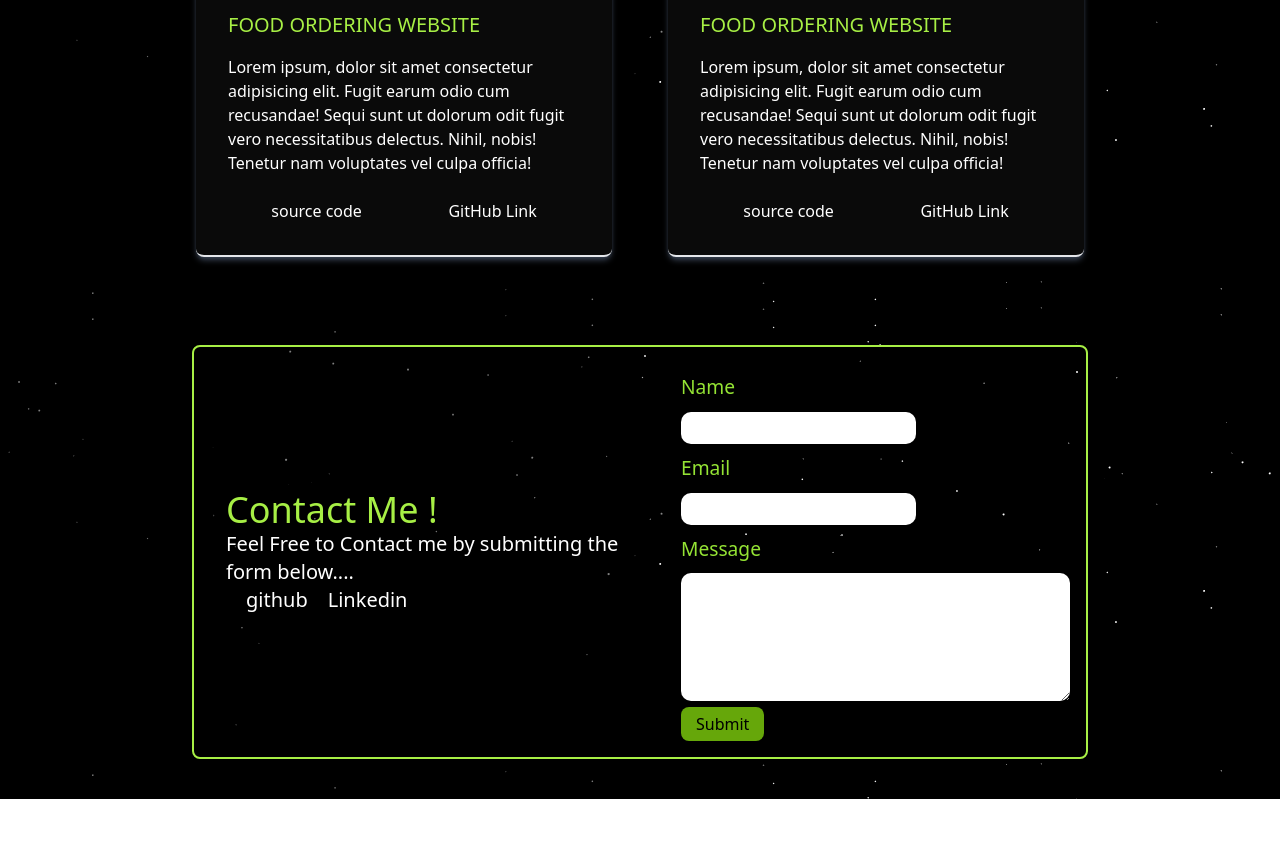
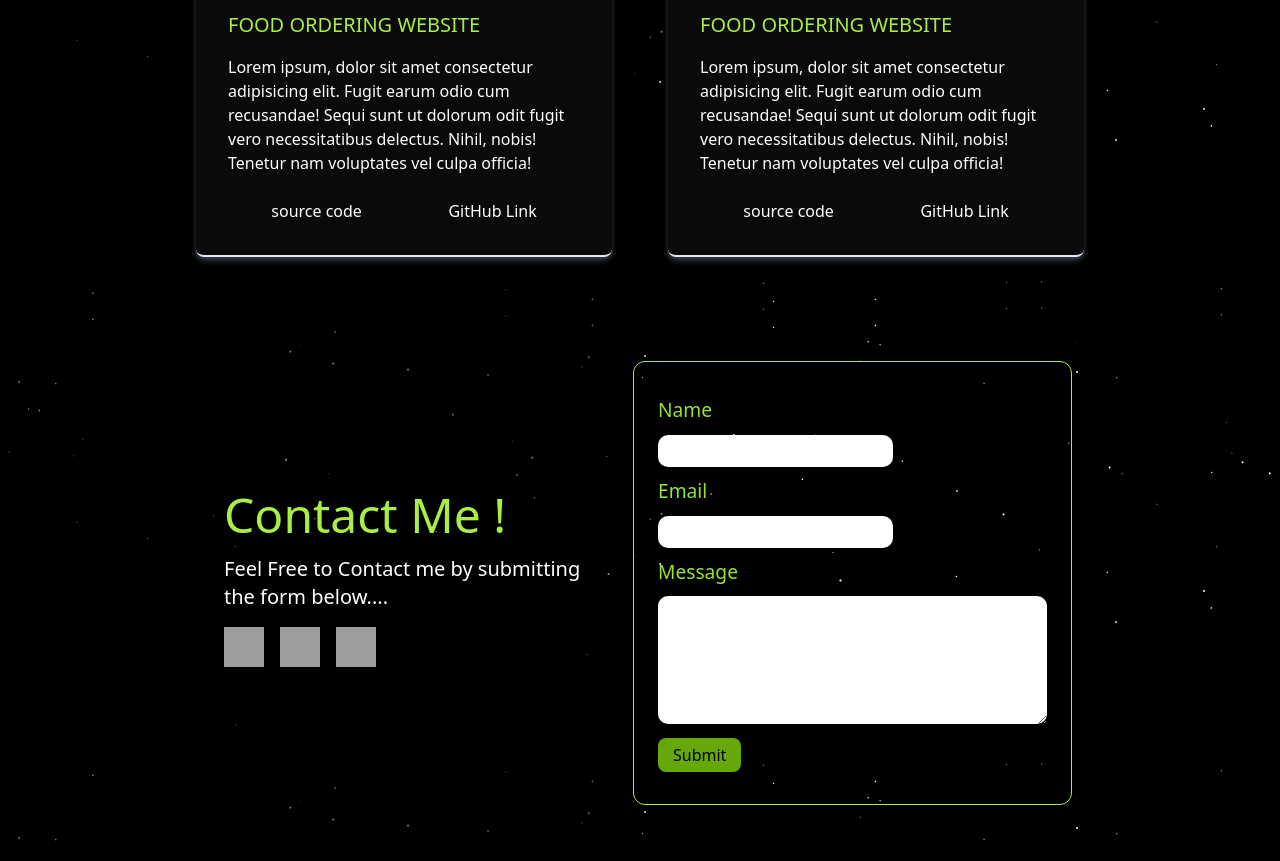
Before and after one commit to Vaigarai14/Portfolio, a website: page src/index.html in a window 1280 px wide. Shown: the part 4477-5338 px from the top of the page. Before the commit the page ends 5276 px from the top, so only its background shows below. Drawn offline with nearby package versions, Linux system fonts and the light colour scheme; grey boxes are pictures that could not be loaded.

Commit message:
added new features

```diff
--- a/src/index.html
+++ b/src/index.html
@@ -587,26 +587,66 @@
     <!--* Contact Us  -->
     <div class="bg backgroundcolor py-10">
       <div
-        class="flex justify-center items-center border-2 border-[#a7ef45] mx-48 rounded-lg"
+        class="flex justify-evenly items-center max-lg:block max-lg:mx-0 max-sm:text-sm mx-48 rounded-lg"
       >
-        <div class="p-4 m-4 text-white text-xl">
-          <p class="text-4xl text-[#a7ef45] hover:text-white">Contact Me !</p>
-          <p>Feel Free to Contact me by submitting the form below....</p>
-          <div class="flex ">
-            <p class="mx-5">github</p>
-            <p>Linkedin</p>
+        <div class="p-4 m-4 text-white text-xl max-lg:text-center">
+          <p
+            class="text-5xl text-[#a7ef45] hover:text-white max-lg:text-center"
+          >
+            Contact Me !
+          </p>
+          <p class="my-4">
+            Feel Free to Contact me by submitting the form below....
+          </p>
+          <div class="flex max-lg:flex max-lg:justify-center my-2">
+            <a href="https://github.com/Vaigarai14" target="_blank">
+              <img
+                class="mr-4 size-10"
+                src="https://api.iconify.design/skill-icons:github-dark.svg?color=%23dbdbdb"
+                alt=""
+              />
+            </a>
+
+            <a
+              href="https://www.linkedin.com/in/vaikarai-14-28-l/"
+              target="_blank"
+            >
+              <img
+                class="mr-4 size-10"
+                src="https://api.iconify.design/devicon:linkedin.svg?color=%23dbdbdb"
+                alt=""
+              />
+            </a>
+
+            <a href="https://www.instagram.com/vaigarai14/" target="_blank">
+              <img
+                class="mr-4 size-10"
+                src="https://api.iconify.design/skill-icons:instagram.svg?color=%23dbdbdb"
+                alt=""
+              />
+            </a>
           </div>
         </div>
-        <div class="m-4 text-white">
-          <form action="">
+        <div class="max-lg:flex max-lg:justify-center">
+          <div
+            class="m-4 text-white p-6 rounded-xl border-[1px] border-[#a7ef45]"
+          >
+            <form action="https://api.web3forms.com/submit" method="POST">
+              <input
+                type="hidden"
+                name="access_key"
+                value="a25c97d5-a865-4f86-994f-016d8ce3d1a2"
+              />
+
               <label for="name">Name</label>
               <input type="text" name="name" id="name" />
               <label for="email">Email</label>
               <input type="email" name="name" id="name" />
               <label for="name">Message</label>
               <textarea name="message" id="" cols="40" rows="5"></textarea>
-            <input class="btn-submit" type="submit" value="Submit" />
+              <input class="btn-submit my-2" type="submit" value="Submit" />
             </form>
+          </div>
         </div>
       </div>
     </div>
```
Also changed, not shown: src/output.css. Lines whose indentation alone changed are shown as unchanged.
